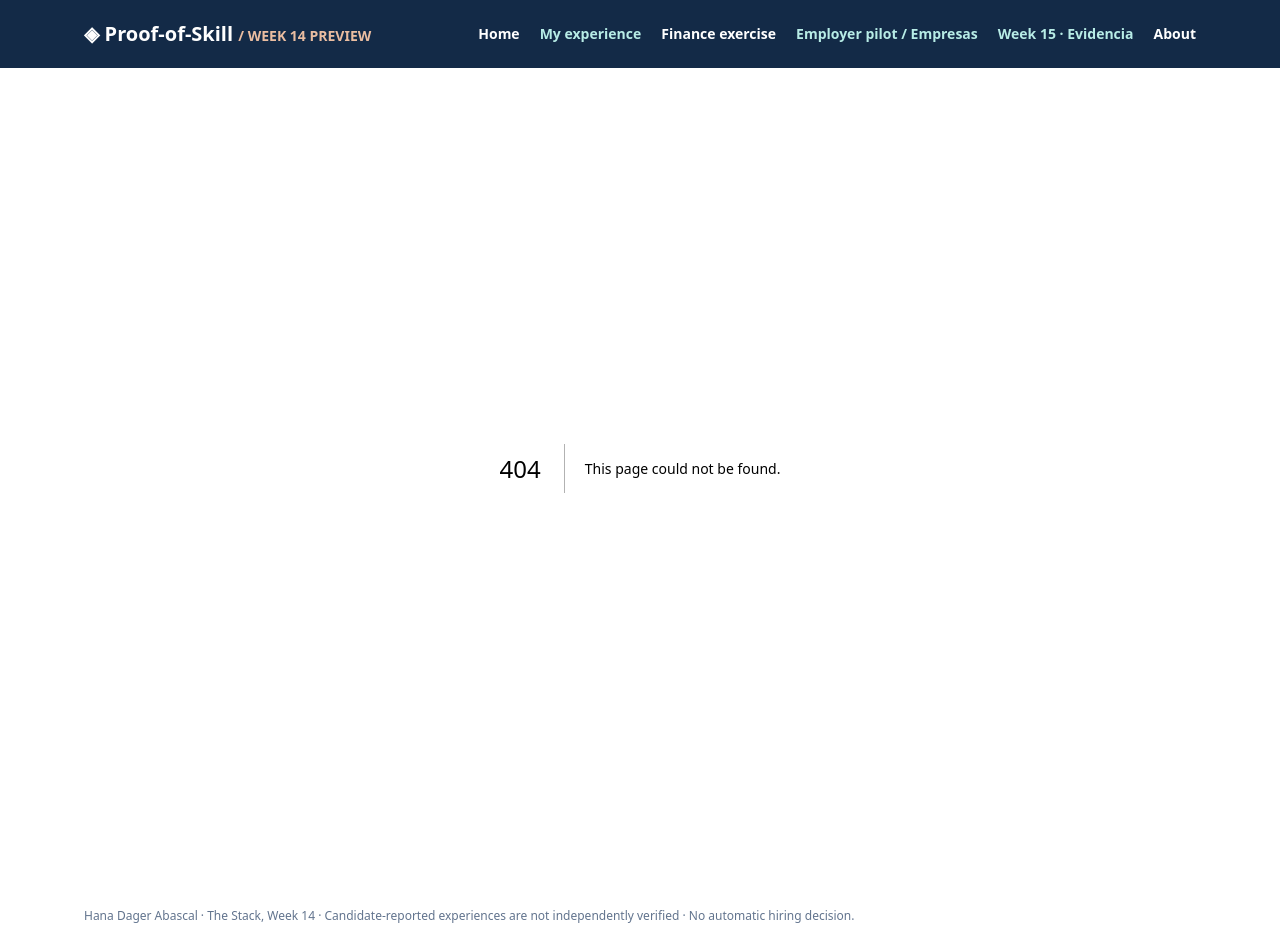
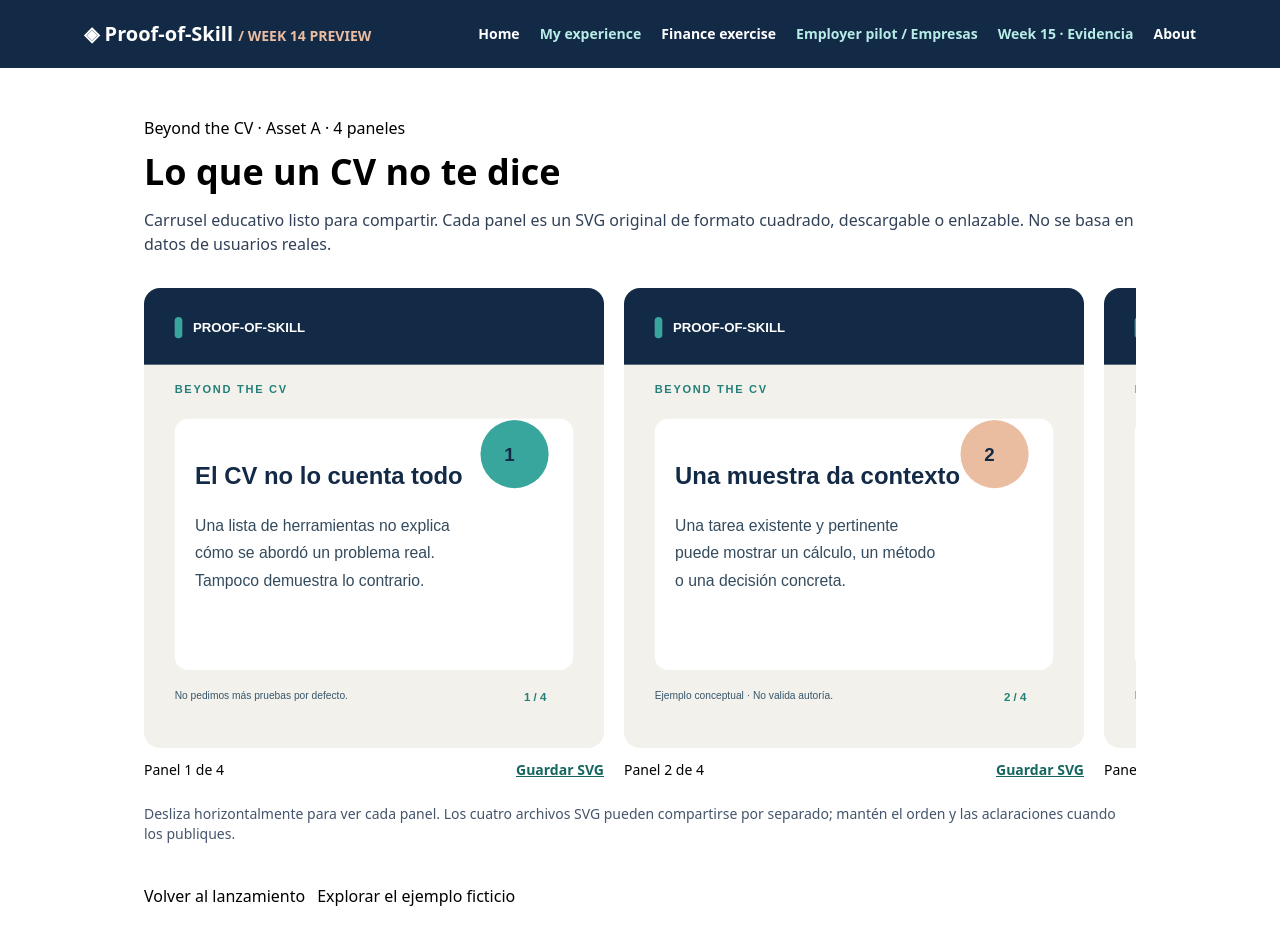
Before and after one commit to hanadagerab/proof-of-skill-week12, a Next.js app: page /week15/carousel in a window 1280 px wide. Before the commit this address had no page. Shown: the top 952 px of the page. Built offline with nearby package versions, Linux system fonts and the light colour scheme.

Commit message:
feat(week15): add independently shareable four-panel carousel route

```diff
--- /dev/null
+++ b/app/week15/carousel/page.tsx
@@ -0,0 +1,9 @@
+import Link from 'next/link';
+const images=['01-cv.svg','02-contexto.svg','03-limites.svg','04-pregunta.svg'];
+export const metadata={title:'Lo que un CV no te dice | Proof-of-Skill',description:'Cuatro paneles educativos para evaluar con cuidado muestras voluntarias de trabajo.'};
+export default function Carousel(){return <main lang="es" className="mx-auto max-w-5xl px-4 py-12 md:py-20">
+<p className="eyebrow">Beyond the CV · Asset A · 4 paneles</p><h1 className="mt-3 text-4xl font-black">Lo que un CV no te dice</h1>
+<p className="mt-4 text-slate-700">Carrusel educativo listo para compartir. Cada panel es un SVG original de formato cuadrado, descargable o enlazable. No se basa en datos de usuarios reales.</p>
+<div className="mt-8 flex snap-x snap-mandatory gap-5 overflow-x-auto pb-6" aria-label="Carrusel de cuatro paneles">{images.map((item,i)=><figure key={item} className="w-[min(82vw,460px)] shrink-0 snap-start"><img src={`/week15/carousel/${item}`} alt={['El CV no lo cuenta todo','Una muestra da contexto','La evidencia tiene límites','La pregunta es humana'][i]} className="w-full rounded-2xl border border-slate-200 shadow-sm" loading={i===0?'eager':'lazy'}/><figcaption className="mt-3 flex items-center justify-between text-sm"><span>Panel {i+1} de 4</span><a className="font-bold underline text-[#14675E]" download={item} href={`/week15/carousel/${item}`}>Guardar SVG</a></figcaption></figure>)}</div>
+<p className="text-sm text-slate-600">Desliza horizontalmente para ver cada panel. Los cuatro archivos SVG pueden compartirse por separado; mantén el orden y las aclaraciones cuando los publiques.</p>
+<div className="mt-10 flex flex-wrap gap-3"><Link className="btn" href="/week15">Volver al lanzamiento</Link><Link className="btn outline" href="/week15/evidence">Explorar el ejemplo ficticio</Link></div></main>}
```
